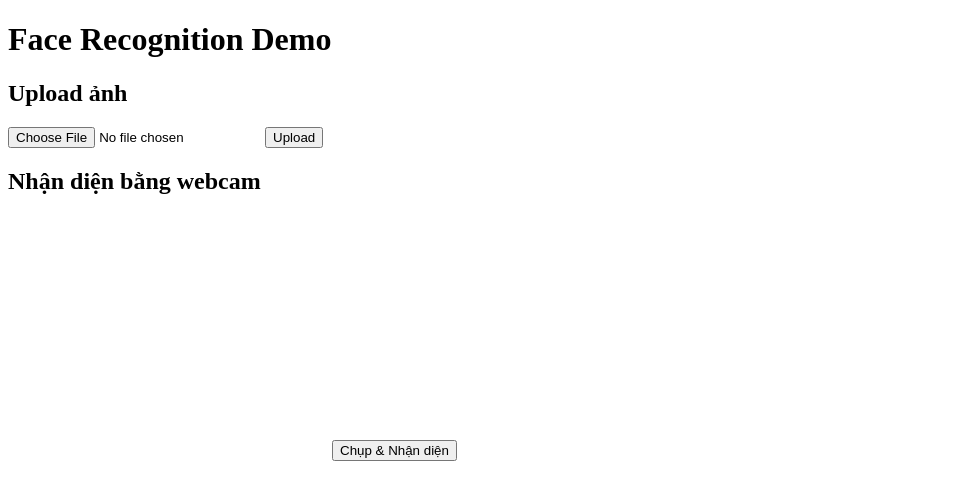
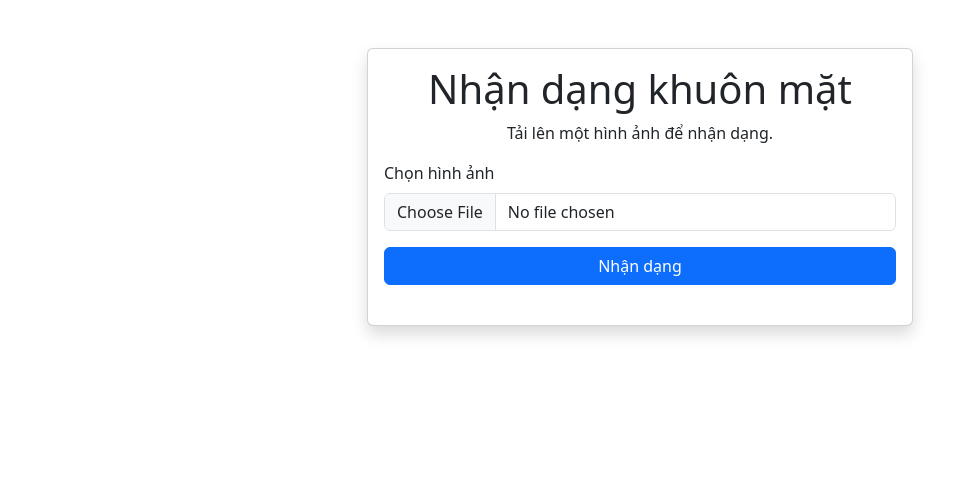
Before and after one commit to toine1234/Face-Recognition, a Flask app: page / in a window 1280 px wide. Shown: the top 500 px of the page, without its empty margins (0-971 px from the left). Run offline with Flask 3, Linux system fonts and the light colour scheme.

Commit message:
update index.html

```diff
--- a/templates/index.html
+++ b/templates/index.html
@@ -1,23 +1,65 @@
 <!DOCTYPE html>
-<html>
+<html lang="en">
 <head>
-  <title>Face Recognition Demo</title>
+    <meta charset="UTF-8">
+    <meta name="viewport" content="width=device-width, initial-scale=1.0">
+    <title>Face Recognition</title>
+    <link href="https://cdn.jsdelivr.net/npm/bootstrap@5.3.3/dist/css/bootstrap.min.css" rel="stylesheet">
 </head>
 <body>
-  <h1>Face Recognition Demo</h1>
+    <div class="container mt-5">
+        <div class="row justify-content-center">
+            <div class="col-md-6">
+                <div class="card shadow">
+                    <div class="card-body">
+                        <h1 class="card-title text-center">Nhận dạng khuôn mặt</h1>
+                        <p class="card-text text-center">Tải lên một hình ảnh để nhận dạng.</p>
+                        <form id="upload-form" enctype="multipart/form-data" class="mt-3">
+                            <div class="mb-3">
+                                <label for="fileInput" class="form-label">Chọn hình ảnh</label>
+                                <input class="form-control" type="file" id="fileInput" name="file" accept="image/*" required>
+                            </div>
+                            <div class="d-grid gap-2">
+                                <button class="btn btn-primary" type="submit">Nhận dạng</button>
+                            </div>
+                        </form>
+                        <div id="output" class="mt-4 text-center"></div>
+                    </div>
+                </div>
+            </div>
+        </div>
+    </div>
 
-  <h2>Upload ảnh</h2>
-  <form id="uploadForm" enctype="multipart/form-data">
-    <input type="file" name="file" id="file">
-    <button type="submit">Upload</button>
-  </form>
-  <p id="result-upload"></p>
+    <script src="https://cdn.jsdelivr.net/npm/bootstrap@5.3.3/dist/js/bootstrap.bundle.min.js"></script>
+    <script>
+        // Đoạn mã JavaScript tương tự như trước
+        document.getElementById('upload-form').addEventListener('submit', async function(e) {
+            e.preventDefault();
+            const form = e.target;
+            const formData = new FormData(form);
+            const outputDiv = document.getElementById('output');
+            outputDiv.className = 'mt-4 text-primary';
+            outputDiv.textContent = "Đang xử lý...";
 
-  <h2>Nhận diện bằng webcam</h2>
-  <video id="video" width="320" height="240" autoplay></video>
-  <button id="capture">Chụp & Nhận diện</button>
-  <p id="result-webcam"></p>
-
-  <script src="/static/script.js"></script>
+            try {
+                const response = await fetch('/upload', {
+                    method: 'POST',
+                    body: formData
+                });
+                const result = await response.json();
+                if (response.ok) {
+                    outputDiv.className = 'mt-4 text-success';
+                    outputDiv.textContent = `Xin chào, ${result.name}!`;
+                } else {
+                    outputDiv.className = 'mt-4 text-danger';
+                    outputDiv.textContent = `Lỗi: ${result.message}`;
+                }
+            } catch (error) {
+                outputDiv.className = 'mt-4 text-danger';
+                outputDiv.textContent = `Đã xảy ra lỗi khi kết nối đến server.`;
+                console.error('Lỗi:', error);
+            }
+        });
+    </script>
 </body>
 </html>
```
